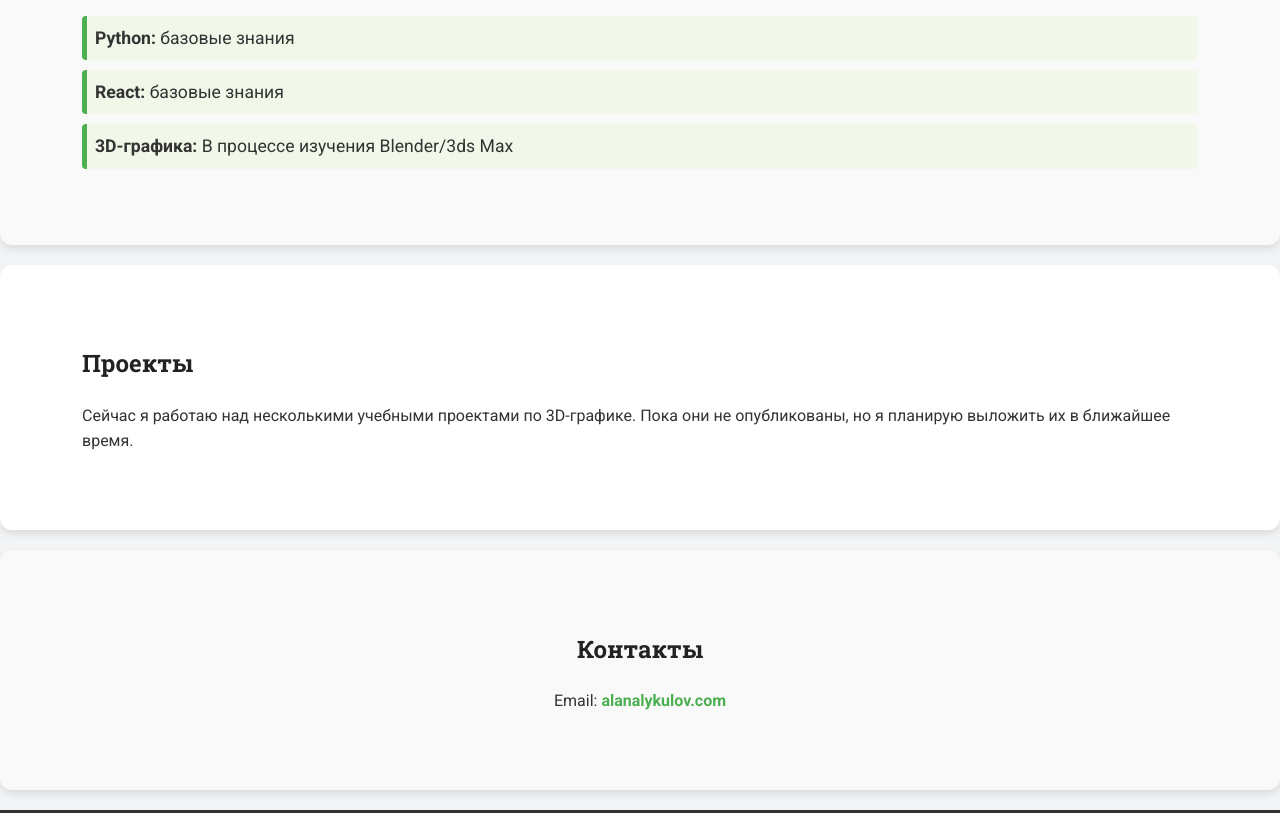
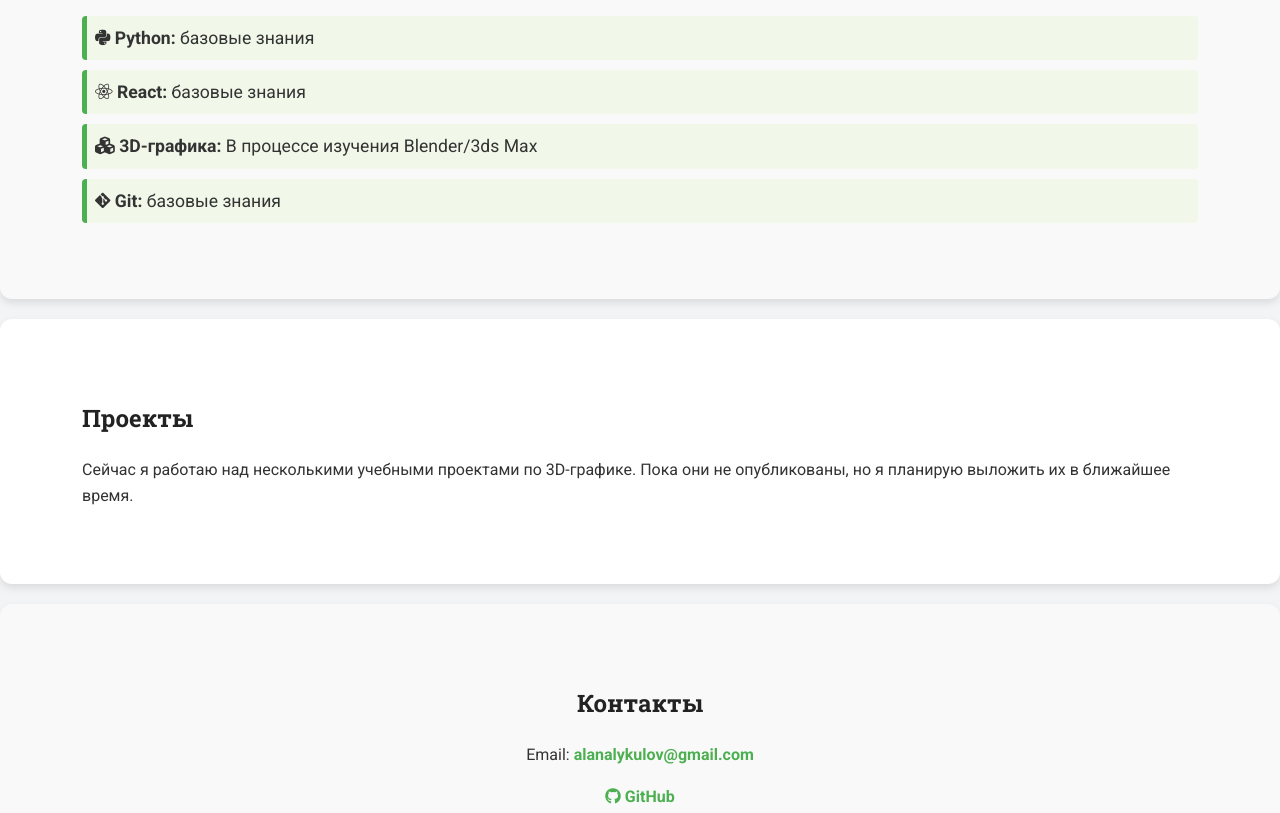
Before and after one commit to AlanAlykulov/portfolio, a plain HTML site: page index.html in a window 1280 px wide. Shown: the part 760-1573 px from the top of the page. Drawn offline with Linux system fonts and the light colour scheme.

Commit message:
first commit

```diff
--- a/index.html
+++ b/index.html
@@ -3,10 +3,10 @@
 <head>
     <meta charset="UTF-8">
     <meta name="viewport" content="width=device-width, initial-scale=1.0">
-    <title>портфолио</title>
+    <title>Портфолио</title>
     <link href="https://fonts.googleapis.com/css2?family=Roboto:wght@400;700&family=Roboto+Slab:wght@400;700&display=swap" rel="stylesheet">
     <link rel="stylesheet" href="style.css">
-
+    <link rel="stylesheet" href="https://cdnjs.cloudflare.com/ajax/libs/font-awesome/6.0.0-beta3/css/all.min.css">
 </head>
 <body>
     <header>
@@ -27,9 +27,10 @@
         <div class="container">
             <h2>Навыки</h2>
             <ul>
-                <li><strong>Python:</strong> базовые знания</li>
-                <li><strong>React:</strong> базовые знания</li>
-                <li><strong>3D-графика:</strong> В процессе изучения Blender/3ds Max</li>
+                <li><i class="fab fa-python"></i> <strong>Python:</strong> базовые знания</li>
+                <li><i class="fab fa-react"></i> <strong>React:</strong> базовые знания</li>
+                <li><i class="fas fa-cubes"></i> <strong>3D-графика:</strong> В процессе изучения Blender/3ds Max</li>
+                <li><i class="fab fa-git-alt"></i> <strong>Git:</strong> базовые знания</li>
             </ul>
         </div>
     </section>
@@ -44,7 +45,8 @@
     <section class="contact">
         <div class="container">
             <h2>Контакты</h2>
-            <p>Email: <a href="mailto:alanalykulov@gmail.com">alanalykulov.com</a></p>
+            <p>Email: <a href="mailto:alanalykulov@gmail.com">alanalykulov@gmail.com</a></p>
+            <p><a href="https://github.com/alanalykulov" target="_blank"><i class="fab fa-github"></i> GitHub</a></p>
         </div>
     </section>
 
--- a/style.css
+++ b/style.css
@@ -19,7 +19,6 @@ h1, h2 {
     padding: 20px;
 }
 
-/* Стили для header */
 header {
     background: linear-gradient(135deg, #4CAF50, #81C784);
     color: white;
@@ -39,7 +38,6 @@ header p {
     margin-top: 15px;
 }
 
-/* Анимация для заголовка */
 @keyframes fadeIn {
     from {
         opacity: 0;
@@ -51,7 +49,6 @@ header p {
     }
 }
 
-/* Стили для секции About */
 .about {
     background-color: #ffffff;
     padding: 40px 20px;
@@ -66,7 +63,6 @@ header p {
     box-shadow: 0 6px 12px rgba(0, 0, 0, 0.2);
 }
 
-/* Стили для секции Skills */
 .skills {
     background-color: #f9f9f9;
     padding: 40px 20px;
@@ -98,7 +94,6 @@ header p {
     box-shadow: 0 4px 8px rgba(0, 0, 0, 0.1);
 }
 
-/* Стили для секции Contact */
 .contact {
     background-color: #f9f9f9;
     padding: 40px 20px;
@@ -119,7 +114,6 @@ header p {
     text-decoration: underline;
 }
 
-/* Стили для footer */
 footer {
     background-color: #333;
     color: white;
```
